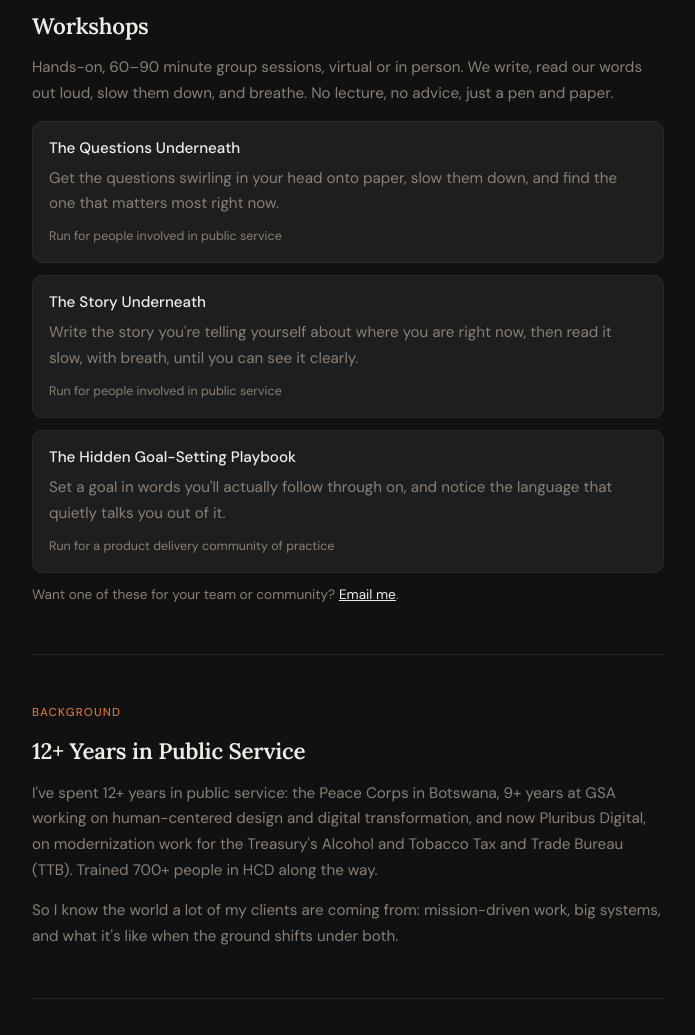
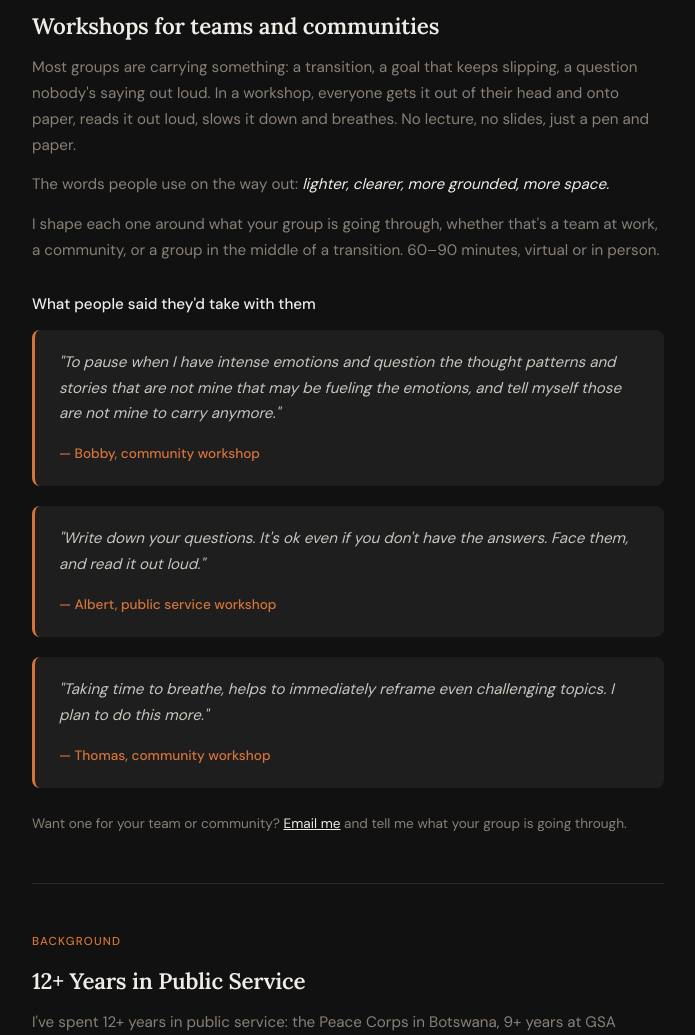
Before and after one commit to sheev-dave/sheevdave.github.io, a plain HTML site: page index.html in a window 1280 px wide. Shown: the part 2683-3718 px from the top of the page, without its empty margins (292-987 px from the left). Drawn offline with Linux system fonts and the light colour scheme.

Commit message:
Update index.html

```diff
--- a/index.html
+++ b/index.html
@@ -315,29 +315,35 @@
   <!-- 2. WORKSHOPS -->
   <section id="workshops">
     <div class="section-label">Workshops</div>
-    <h2>Workshops</h2>
+    <h2>Workshops for teams and communities</h2>
     <p>
-      Hands-on, 60–90 minute group sessions, virtual or in person. We write, read our words out
-      loud, slow them down, and breathe. No lecture, no advice, just a pen and paper.
+      Most groups are carrying something: a transition, a goal that keeps slipping, a question
+      nobody's saying out loud. In a workshop, everyone gets it out of their head and onto paper,
+      reads it out loud, slows it down and breathes. No lecture, no slides, just a pen and paper.
     </p>
-    <ul class="link-list">
-      <li>
-        <span style="color: var(--ink); font-size: 0.95rem; font-weight: 500; display: block; margin-bottom: 4px;">The Questions Underneath</span>
-        <p style="margin: 2px 0 4px;">Get the questions swirling in your head onto paper, slow them down, and find the one that matters most right now.</p>
-        <span class="link-meta">Run for people involved in public service</span>
-      </li>
-      <li>
-        <span style="color: var(--ink); font-size: 0.95rem; font-weight: 500; display: block; margin-bottom: 4px;">The Story Underneath</span>
-        <p style="margin: 2px 0 4px;">Write the story you're telling yourself about where you are right now, then read it slow, with breath, until you can see it clearly.</p>
-        <span class="link-meta">Run for people involved in public service</span>
-      </li>
-      <li>
-        <span style="color: var(--ink); font-size: 0.95rem; font-weight: 500; display: block; margin-bottom: 4px;">The Hidden Goal-Setting Playbook</span>
-        <p style="margin: 2px 0 4px;">Set a goal in words you'll actually follow through on, and notice the language that quietly talks you out of it.</p>
-        <span class="link-meta">Run for a product delivery community of practice</span>
-      </li>
-    </ul>
-    <p class="cta-note">Want one of these for your team or community? <a href="mailto:sheev@sheevdave.net" style="color: var(--ink);">Email me</a>.</p>
+    <p>The words people use on the way out: <em>lighter, clearer, more grounded, more space.</em></p>
+    <p>
+      I shape each one around what your group is going through, whether that's a team at work,
+      a community, or a group in the middle of a transition. 60–90 minutes, virtual or in person.
+    </p>
+
+    <p style="color: var(--ink); font-weight: 500; margin: 28px 0 0;">What people said they'd take with them</p>
+    <div class="testimonials" style="margin-top: 12px;">
+      <blockquote>
+        <p>"To pause when I have intense emotions and question the thought patterns and stories that are not mine that may be fueling the emotions, and tell myself those are not mine to carry anymore."</p>
+        <cite>— Bobby, community workshop</cite>
+      </blockquote>
+      <blockquote>
+        <p>"Write down your questions. It's ok even if you don't have the answers. Face them, and read it out loud."</p>
+        <cite>— Albert, public service workshop</cite>
+      </blockquote>
+      <blockquote>
+        <p>"Taking time to breathe, helps to immediately reframe even challenging topics. I plan to do this more."</p>
+        <cite>— Thomas, community workshop</cite>
+      </blockquote>
+    </div>
+
+    <p class="cta-note" style="margin-top: 24px;">Want one for your team or community? <a href="mailto:sheev@sheevdave.net" style="color: var(--ink);">Email me</a> and tell me what your group is going through.</p>
   </section>
 
   <hr />
```
